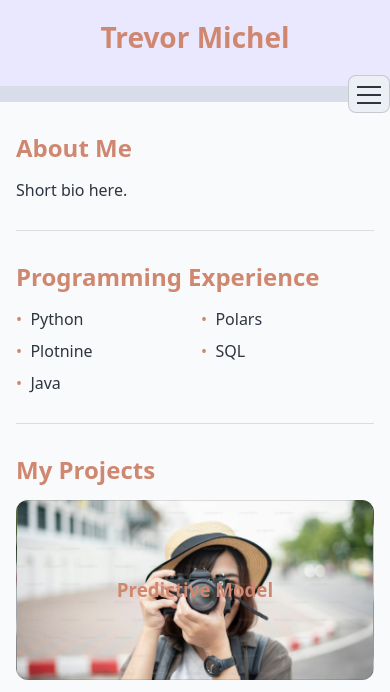
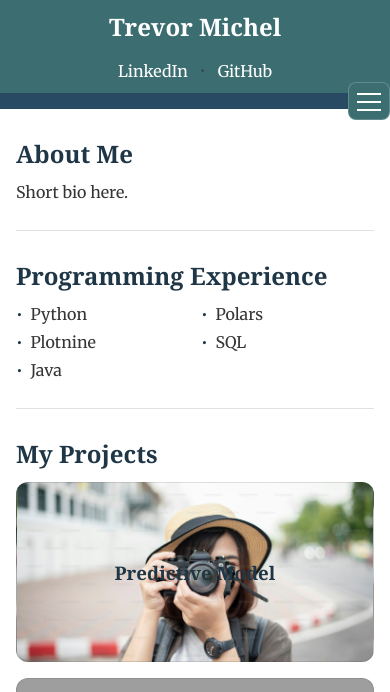
Before and after one commit to tmichel3796/personal_website_code, a Flask app: page / in a window 390 px wide. Shown: the top 692 px of the page. Run offline with Flask 3, Linux system fonts and the light colour scheme; grey boxes are pictures that could not be loaded.

Commit message:
Style Update
- updated website color theme
- updated fonts
- added certifications section
- removed some back to top button functionality as it wasn't working properly.
- added linkedin and github links at top of site under  name.
- updated header so that it is static at top of page when mobile user is on the site.
- made minor changes to enhance mobile user experience

```diff
--- a/static/style.css
+++ b/static/style.css
@@ -6,8 +6,8 @@ html, body { margin: 0; padding: 0; }
 body {
   background: var(--bg);
   color: var(--text);
-  font: 16px/1.5 system-ui, -apple-system, "Segoe UI", Roboto, "Helvetica Neue", Arial, "Noto Sans";
-  text-align: left; /* default left-aligned content */
+  font-family: 'Merriweather', serif;
+  text-align: left;
 }
 .container {
   max-width: 1000px;
@@ -17,12 +17,12 @@ body {
 h1, h2, h3, .section-title {
   color: var(--header-text);
   margin: 0 0 12px 0;
+  font-family: 'Noto Serif', serif;
 }
 
 /* =========================================================
    Header (top centered name, bottom centered nav)
    ========================================================= */
-#site-header { position: sticky; top: 0; z-index: 1000; }
 
 /* Top band: name centered */
 .header-top { background: var(--header-top-bg); }
@@ -31,11 +31,67 @@ h1, h2, h3, .section-title {
   justify-content: center;
   align-items: center;
   padding: 16px 0;
+  flex-direction: column;  /* stack name + links */
+  gap: 6px;                /* space between name and links */
 }
-#site-name { text-align: center; font-size: 1.75rem; }
+#site-name {
+  text-align: center;
+  font-size: 1.75rem;
+  color: var(--title-text); /* new title color from config */
+}
+
+/* Links under the name */
+.header-links {
+  display: inline-flex;
+  gap: 10px;
+  align-items: center;
+  justify-content: center;
+}
+.header-link {
+  color: var(--title-text);
+  text-decoration: none;
+  padding: 2px 4px;
+  border-radius: 6px;
+}
+.header-link:hover,
+.header-link:focus-visible {
+  color: var(--button-text-hover);
+  /* fallback then color-mix for modern browsers */
+  background: rgba(0,0,0,0.04);
+  background: color-mix(in srgb, var(--button-bg) 70%, transparent);
+  outline: none;
+}
 
 /* Bottom band: centered nav, hamburger on the right */
 .header-bottom { background: var(--header-bottom-bg); }
+/* Desktop: keep header sticky */
+@media (min-width: 721px) {
+  #site-header {
+    position: sticky;
+    top: 0;
+    z-index: 1000;
+  }
+}
+/* Mobile: make header static (not sticky) */
+@media (max-width: 720px) {
+  #site-header {
+    position: static; /* default flow; header will not follow the scroll */
+  }
+    .header-top .container {
+    padding: 10px 0;   /* was 16px */
+    gap: 4px;          /* slightly tighter spacing between name and links */
+  }
+
+  #site-name {
+    font-size: 1.5rem; /* a touch smaller on phones */
+  }
+
+  .nav-row {
+    padding: 6px 0;    /* was 8px */
+  }
+
+}
+
 .nav-row {
   position: relative;
   display: flex;
@@ -71,10 +129,12 @@ h1, h2, h3, .section-title {
   position: absolute;
   right: 0;
   top: 50%;
-  translate: 0 -50%;
+  transform: translateY(-50%); /* replaces translate shorthand */
   width: 42px;
   height: 38px;
-  border: 1px solid color-mix(in oklab, var(--button-text) 20%, transparent);
+  /* fallback then color-mix */
+  border: 1px solid rgba(0,0,0,0.2);
+  border: 1px solid color-mix(in srgb, var(--button-text) 20%, transparent);
   border-radius: 8px;
   background: var(--button-bg);
   color: var(--button-text);
@@ -140,7 +208,9 @@ h1, h2, h3, .section-title {
    ========================================================= */
 .section { padding: 28px 0; }
 .section + .section {
-  border-top: 1px solid color-mix(in oklab, var(--text) 15%, transparent);
+  /* fallback then color-mix */
+  border-top: 1px solid rgba(0,0,0,0.12);
+  border-top: 1px solid color-mix(in srgb, var(--text) 15%, transparent);
 }
 .section-photo {
   display: block;
@@ -184,9 +254,13 @@ h1, h2, h3, .section-title {
   position: relative;
   border-radius: 12px;
   overflow: hidden;
-  border: 1px solid color-mix(in oklab, var(--text) 15%, transparent);
+  /* fallback then color-mix */
+  border: 1px solid rgba(0,0,0,0.12);
+  border: 1px solid color-mix(in srgb, var(--text) 15%, transparent);
   min-height: 180px;
-  background: color-mix(in oklab, var(--bg) 85%, black);
+  /* fallback then color-mix */
+  background: rgba(0,0,0,0.08);
+  background: color-mix(in srgb, var(--bg) 85%, black);
 }
 
 /* When an image is provided, use it as background */
--- a/templates/index.html
+++ b/templates/index.html
@@ -17,6 +17,7 @@
 
       /* headings + shared link accents */
       --header-text: {{ config.colors.header_text }};
+	  --title-text: {{ config.colors.title_text }};
 
       /* split header backgrounds (top=name, bottom=nav) */
       --header-top-bg: {{ config.colors.header_top_bg }};
@@ -36,6 +37,9 @@
     }
   </style>
 
+<link href="https://fonts.googleapis.com/css2?family=Merriweather:wght@400;500&family=Noto+Serif:wght@600;700&display=swap" rel="stylesheet">
+
+
   <link rel="stylesheet" href="{{ url_for('static', filename='style.css') }}" />
 </head>
 <body>
@@ -45,6 +49,11 @@
     <div class="header-top">
       <div class="container">
         <h1 id="site-name">{{ config.header.name }}</h1>
+		<div class="header-links">
+		  <a class="header-link" href="{{ config.header.linkedin_link }}" target="_blank" rel="noopener">LinkedIn</a>
+		  <span aria-hidden="true">·</span>
+		  <a class="header-link" href="{{ config.header.github_link }}" target="_blank" rel="noopener">GitHub</a>
+		</div>
       </div>
     </div>
 
```
Also changed, not shown: other parts of static/style.css (+25 -9 lines), config.json (+13 -25 lines).
